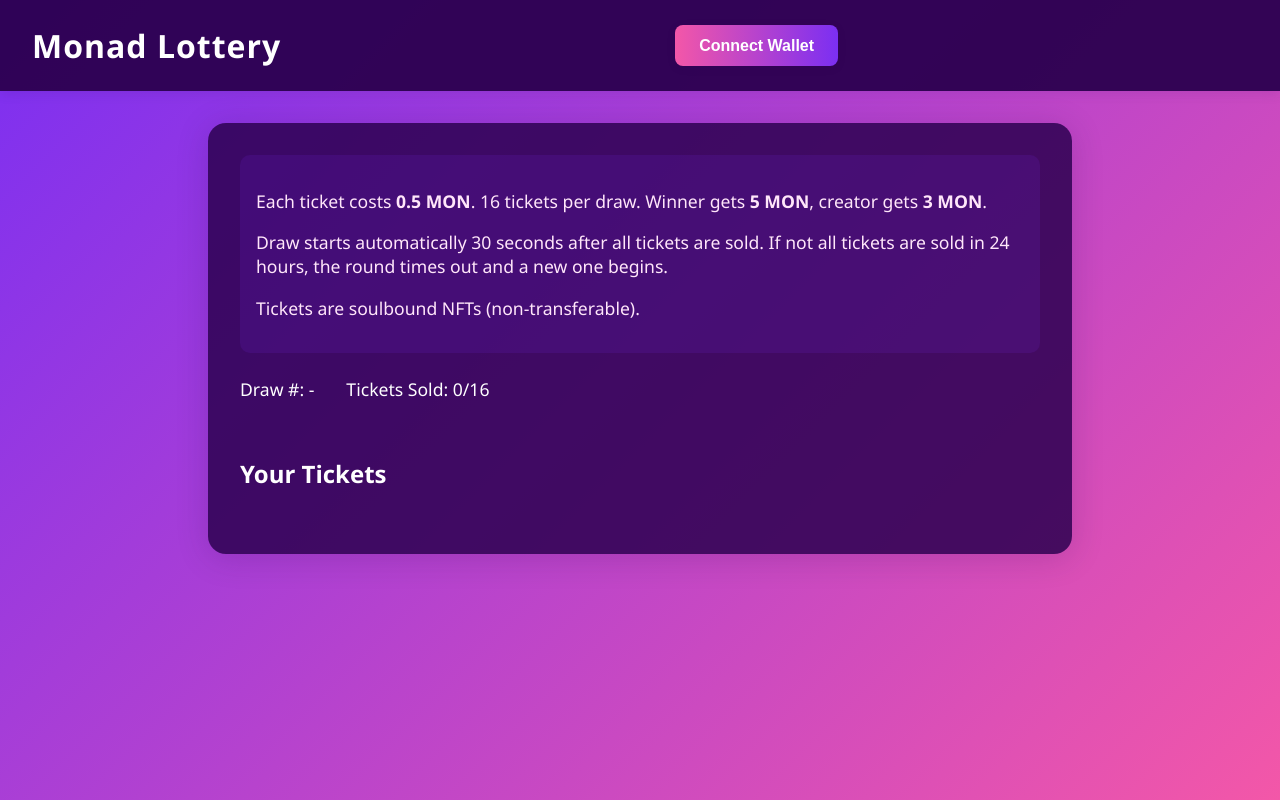
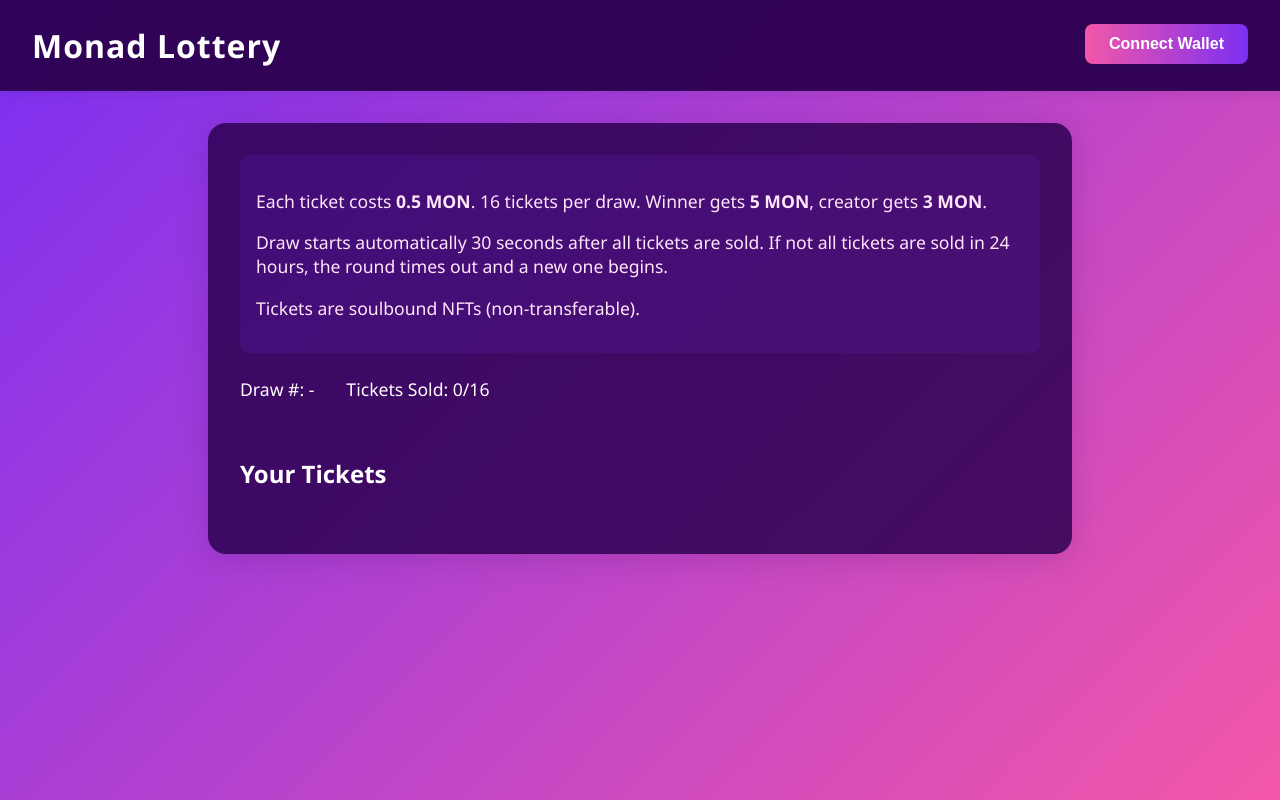
Before and after one commit to rumethsathnidu/Monad-tickets, a plain HTML site: page index.html in a window 1280 px wide. Drawn offline with nearby package versions, Linux system fonts and the light colour scheme.

Commit message:
Update style.css

```diff
--- a/style.css
+++ b/style.css
@@ -7,13 +7,20 @@ body {
     min-height: 100vh;
 }
 header {
+    position: relative;
     background: rgba(44, 0, 80, 0.95);
     color: #fff;
     padding: 1.5rem 2rem;
     display: flex;
     align-items: center;
-    justify-content: space-between;
+    justify-content: flex-start;
     box-shadow: 0 2px 12px rgba(44,0,80,0.12);
+}
+#connectWalletBtn, #walletAddress {
+    position: absolute;
+    top: 1.5rem;
+    right: 2rem;
+    margin-left: 0;
 }
 header h1 {
     margin: 0;
@@ -37,7 +44,6 @@ header h1 {
     transform: translateY(-2px) scale(1.04);
 }
 #walletAddress {
-    margin-left: 1rem;
     font-size: 0.95rem;
     color: #f357a8;
 }
```
